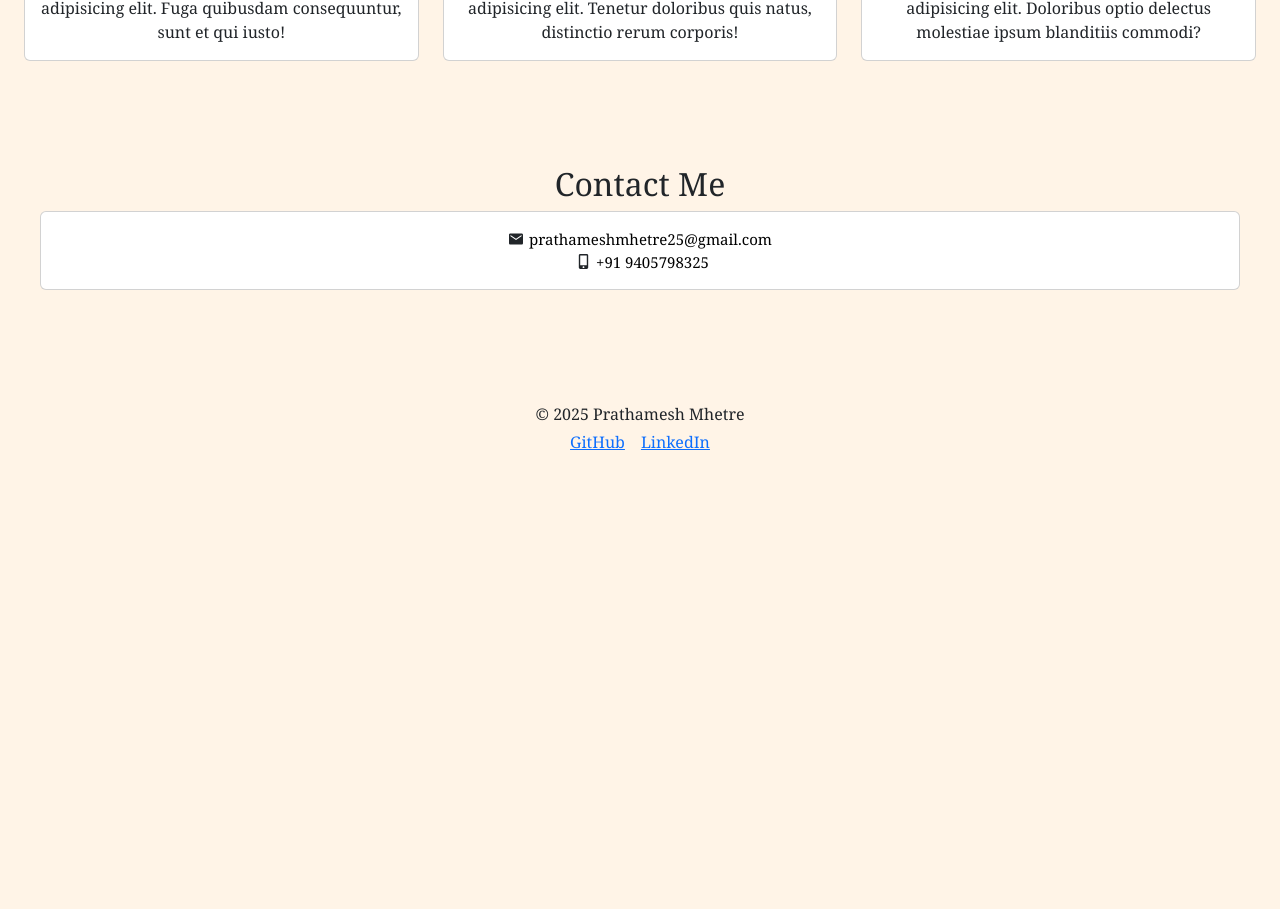
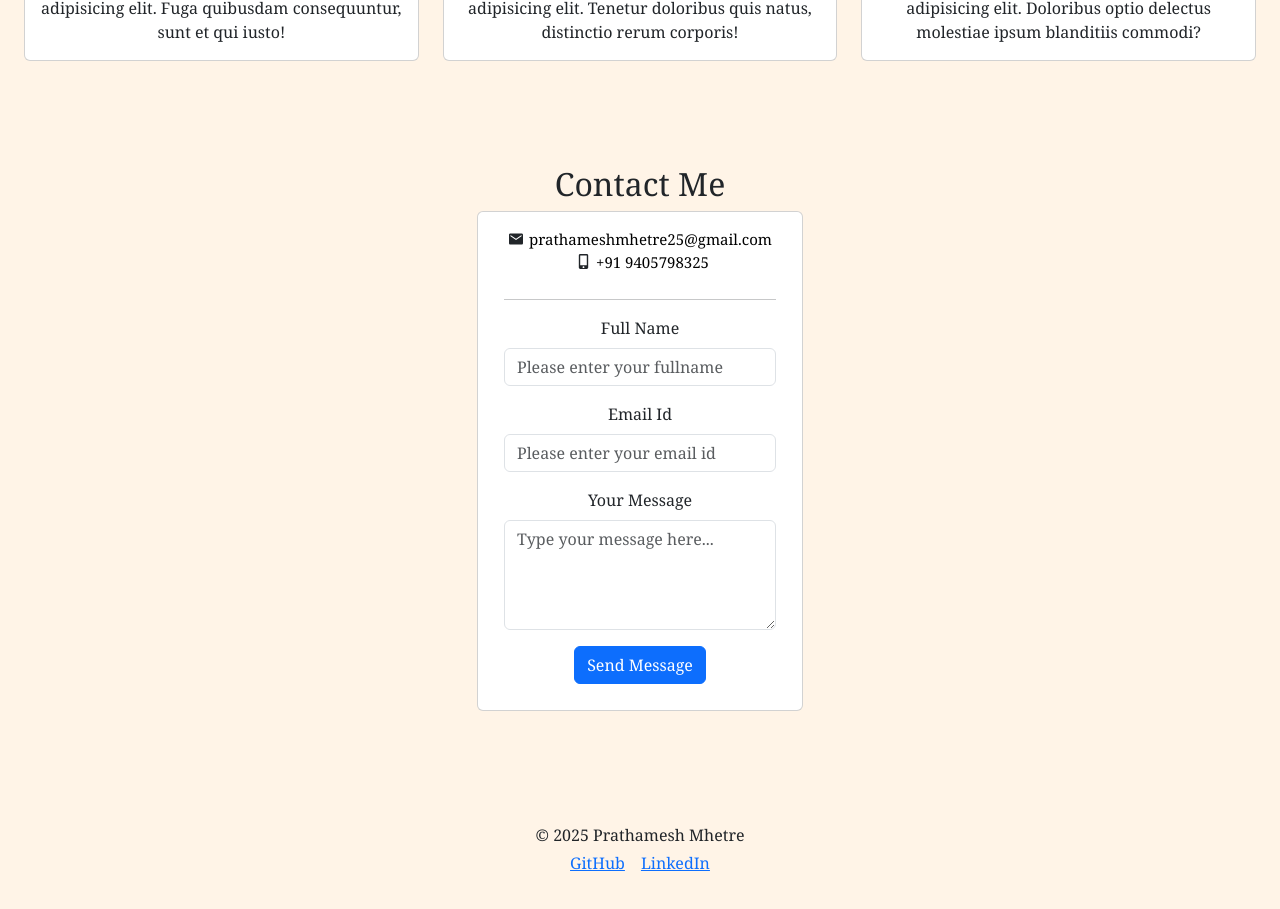
Before and after one commit to prathamesh2503/Prathamesh-Mhetre, a React (Vite) app: page / in a window 1280 px wide. Shown: the part 2420-3329 px from the top of the page. Before the commit the page ends 2914 px from the top, so only its background shows below. Built offline with nearby package versions, Linux system fonts and the light colour scheme.

Commit message:
contact me section developed

```diff
--- a/src/components/Contact.jsx
+++ b/src/components/Contact.jsx
@@ -4,10 +4,9 @@ const Contact = () => {
   return (
     <div className="contact-area">
       <h2 style={{ textAlign: "center" }}>Contact Me</h2>
-
       {/* ------------------------------------------------------------------------------ */}
-      <div class="card">
-        <div class="card-body">
+      <div className="card contact-card">
+        <div className="card-body contact-container">
           <div className="contact-mail-id">
             <IoMdMail />
             <a
@@ -41,8 +40,58 @@ const Contact = () => {
               +91 9405798325
             </a>
           </div>
+          <div className="contact-form">
+            <hr />
+            <form
+              action="https://formsubmit.co/prathameshmhetre25@gmail.com"
+              method="post"
+            >
+              <div className="mb-3 contact-input">
+                <label htmlFor="formGroupExampleInput" className="form-label">
+                  Full Name
+                </label>
+                <input
+                  type="text"
+                  name="fullname"
+                  className="form-control"
+                  id="formGroupExampleInput"
+                  placeholder="Please enter your fullname"
+                />
+              </div>
+              <div className="mb-3 contact-input">
+                <label htmlFor="formGroupExampleInput2" className="form-label">
+                  Email Id
+                </label>
+                <input
+                  type="email"
+                  name="email"
+                  className="form-control"
+                  id="formGroupExampleInput2"
+                  placeholder="Please enter your email id"
+                />
+              </div>
+
+              <div className="mb-3 contact-input">
+                <label htmlFor="message" className="form-label">
+                  Your Message
+                </label>
+                <textarea
+                  name="textarea"
+                  className="form-control"
+                  id="message"
+                  rows="4"
+                  placeholder="Type your message here..."
+                ></textarea>
+              </div>
+
+              <button type="submit" className="btn btn-primary">
+                Send Message
+              </button>
+            </form>
+          </div>
         </div>
       </div>
+
       {/* <div className="contact-area-section" style={{ height: "min-content" }}>
         {/* Left Area
         <div className="contact-left-area">
--- a/src/styles/index.css
+++ b/src/styles/index.css
@@ -121,6 +121,21 @@ border-radius: 15px;
 }
 
 /* Contact Me Area */
+.contact-area{
+  display: flex;
+  flex-direction: column;
+  align-items: center;
+}
+.contact-card{
+  width: max-content;
+}
+
+.contact-container{
+  display: flex;
+  flex-direction: column;
+  align-items: center;
+}
+
 
 .contact-mail-id{
   display: flex;
@@ -135,6 +150,21 @@ border-radius: 15px;
   align-items: center;
 }
 
+.contact-form{
+  margin: 10px;
+  width: max-content;
+  /* border: solid black 1px; */
+  text-align: center;
+  display: flex;
+  flex-direction: column;
+  justify-content: center;
+}
+
+.contact-input input{
+  width: max-content;
+  display: block;
+  margin: 0 auto;
+}
 
 .contact-area{
  height: min-content;
```
